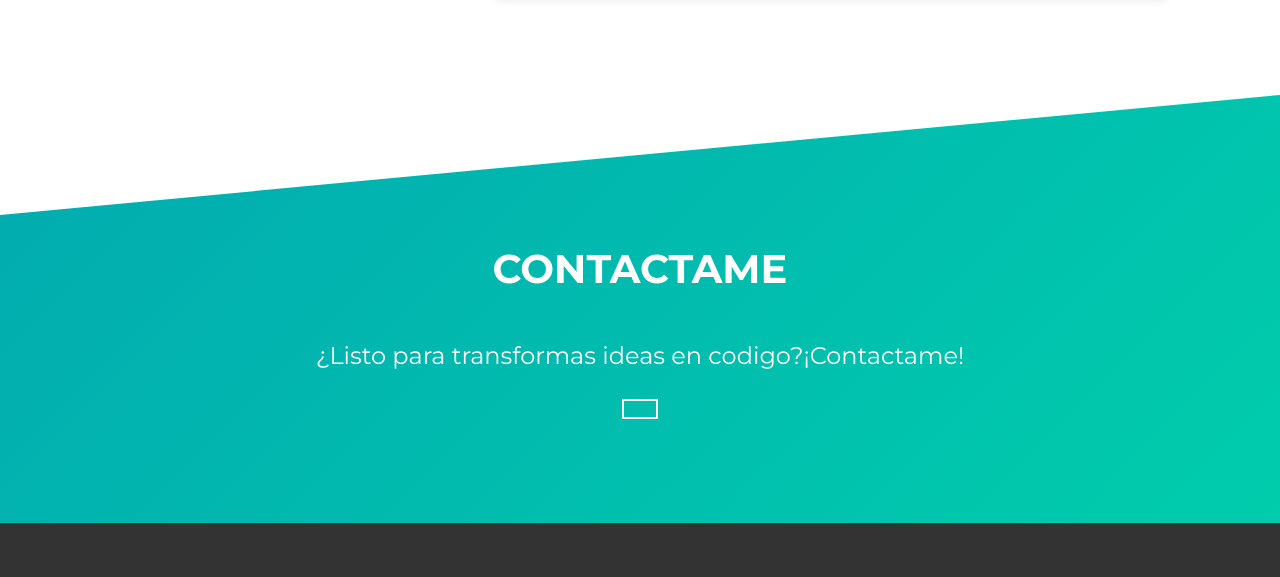
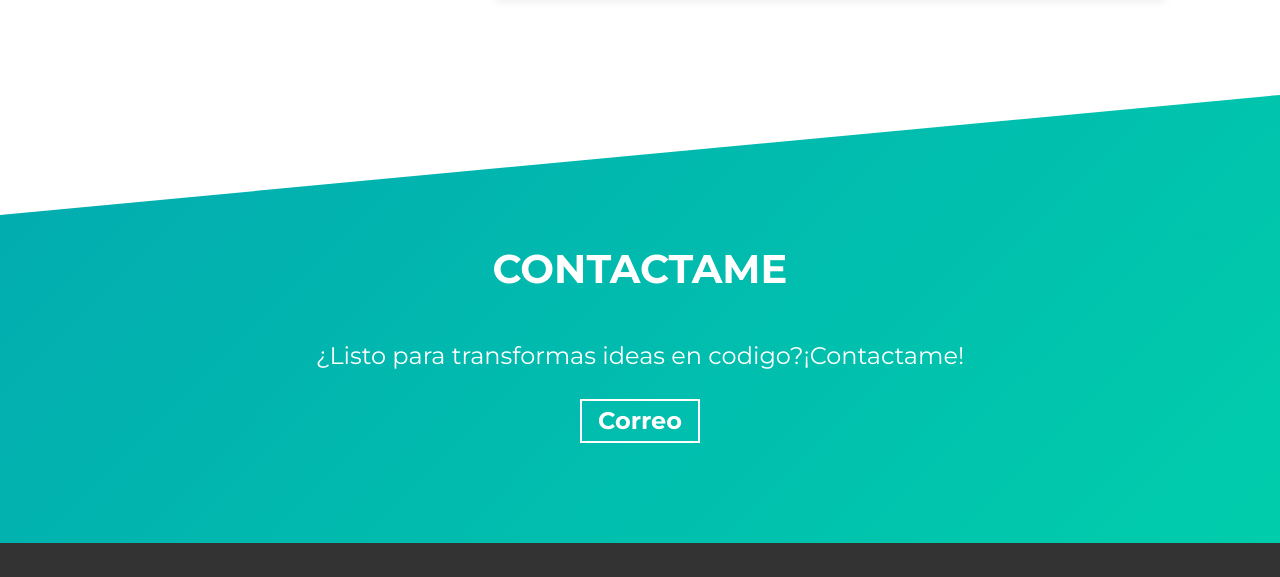
Before and after one commit to Gersonchm1/Mi-portafolio, a website built with Parcel: page src/index.html in a window 1280 px wide. Shown: the part 2814-3391 px from the top of the page. Built offline with nearby package versions, Linux system fonts and the light colour scheme.

Commit message:
feat: 🎉 Ending Fifth

```diff
--- a/src/index.html
+++ b/src/index.html
@@ -273,7 +273,8 @@
             target="_blank"
             class="cta-btn cta-btn--resume"
             href="mailto:gersonchaparromartinez@gmail.com"
-            ></a
+            >Correo
+            </a
           >
         </div>
       </div>
```
Also changed, not shown: README.md.
